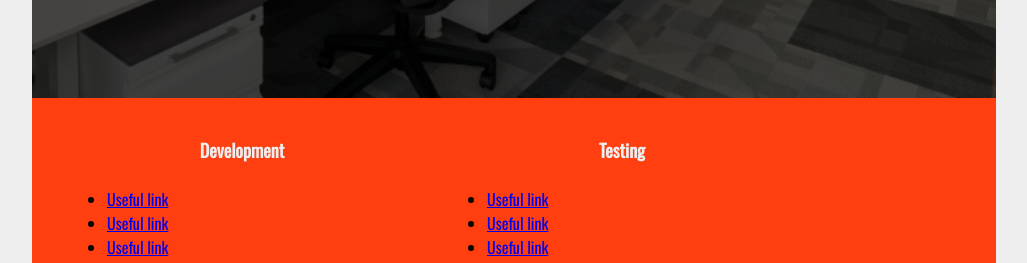
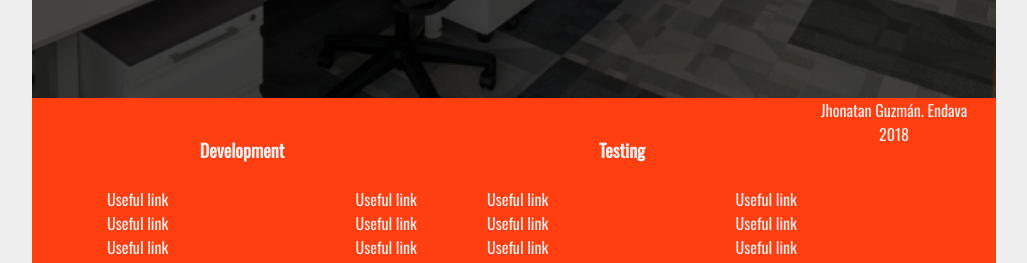
Before and after one commit to JhonatanGuzmanAndEndava/FrontEndChallenge, a plain HTML site: page src/index.html in a window 1280 px wide. Shown: the part 676-939 px from the top of the page, without its empty margins (126-1153 px from the left). Drawn offline with nearby package versions, Linux system fonts and the light colour scheme.

```diff
--- a/src/css/style.css
+++ b/src/css/style.css
@@ -56,10 +56,9 @@
 }
 
 .footer {
-    height: 200px;
+    height: 250px;
     padding-left: 20px;
     padding-right: 20px;
-    padding-bottom: 20px;
     background: #ff3f10;
     border-bottom-left-radius: 20px;
     border-bottom-right-radius: 20px;
@@ -76,3 +75,20 @@
     font-size: 18px;
     color: #eee;
 }
+
+.footer-col ul {
+    list-style-type: none;
+}
+
+.footer-col li a {
+    display: inline-block;
+    color: #eee;
+    text-align: center;
+    text-decoration: none;
+}
+
+.footer p {
+    margin: 0px;
+    text-align: center;
+    color: #eee;
+}
--- a/src/index.html
+++ b/src/index.html
@@ -33,9 +33,13 @@
         <div class="footer-col">
             <h4>Development</h4>
             <ul>
+                <li style = "float:right"><a href="#">Useful link</a></li>
                 <li><a href="#">Useful link</a></li>
+                <li style = "float:right"><a href="#">Useful link</a></li>
                 <li><a href="#">Useful link</a></li>
+                <li style = "float:right"><a href="#">Useful link</a></li>
                 <li><a href="#">Useful link</a></li>
+                <li style = "float:right"><a href="#">Useful link</a></li>
                 <li><a href="#">Useful link</a></li>
             </ul>
         </div>
@@ -43,9 +47,13 @@
         <div class="footer-col">
             <h4>Testing</h4>
             <ul>
+                <li style = "float:right"><a href="#">Useful link</a></li>
                 <li><a href="#">Useful link</a></li>
+                <li style = "float:right"><a href="#">Useful link</a></li>
                 <li><a href="#">Useful link</a></li>
+                <li style = "float:right"><a href="#">Useful link</a></li>
                 <li><a href="#">Useful link</a></li>
+                <li style = "float:right"><a href="#">Useful link</a></li>
                 <li><a href="#">Useful link</a></li>
             </ul>
         </div>
@@ -53,12 +61,19 @@
         <div class="footer-col">
             <h4>PDR and HR</h4>
             <ul>
+                <li style = "float:right"><a href="#">Useful link</a></li>
                 <li><a href="#">Useful link</a></li>
+                <li style = "float:right"><a href="#">Useful link</a></li>
                 <li><a href="#">Useful link</a></li>
+                <li style = "float:right"><a href="#">Useful link</a></li>
                 <li><a href="#">Useful link</a></li>
+                <li style = "float:right"><a href="#">Useful link</a></li>
                 <li><a href="#">Useful link</a></li>
             </ul>
         </div>
+
+        <p>Jhonatan Guzm&aacute;n. Endava 2018</p>
+
     </div>
 
 </body>
```
Also changed, not shown: README.md (added).
